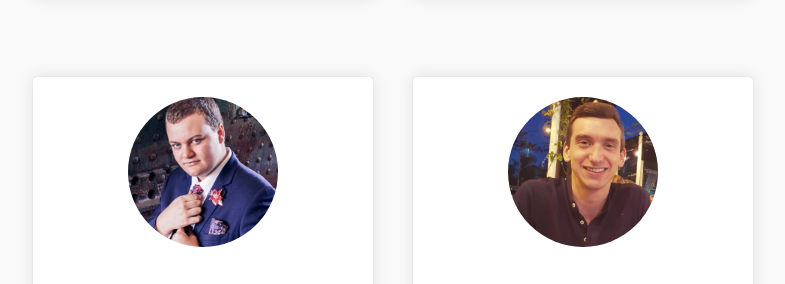
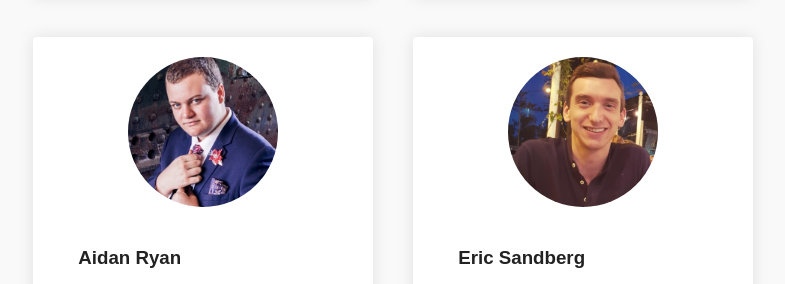
Before and after one commit to aidanr002/Group03_A2, a plain HTML site: page index.html in a window 1280 px wide. Shown: the part 1166-1450 px from the top of the page, without its empty margins (247-1032 px from the left). Drawn offline with Linux system fonts and the light colour scheme.

Commit message:
Update styles.css

```diff
--- a/styles.css
+++ b/styles.css
@@ -147,17 +147,16 @@ p {
 .card {
 	display: flex;
 	flex-direction: column;
-	flex: 1 0 300px;
-	max-width: 300px;
 	margin-left: 20px;
 	margin-right: 20px;
 	align-items: center;
-	margin-bottom: 80px;
+	margin-bottom: 40px;
 	color: #222;
-	box-shadow: 0 0 1px 0 rgba(0,0,0,0.2), 0 0 16px 0 rgba(0,0,0,0.1);
+	box-shadow: 0 0 16px 0 rgba(0,0,0,0.1);
 	border-radius: 4px;
 	padding: 20px;
 	background-color: #fff;
+	width: 300px;
 }
 
 .headshot {
```
